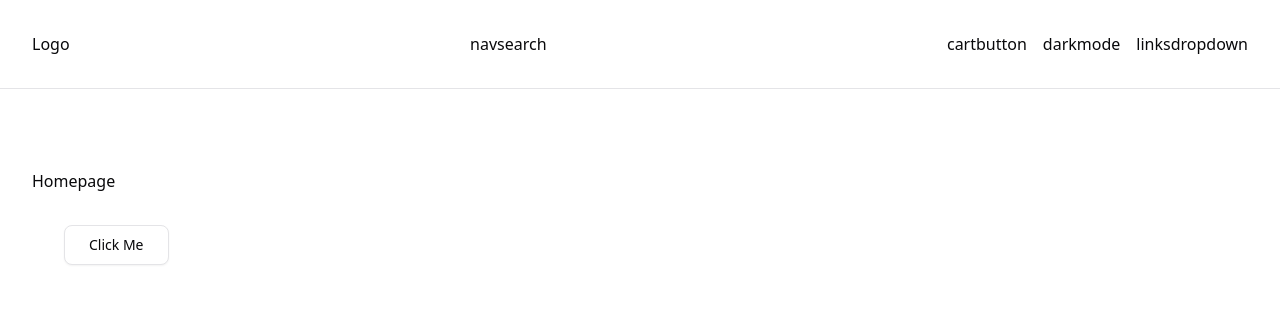
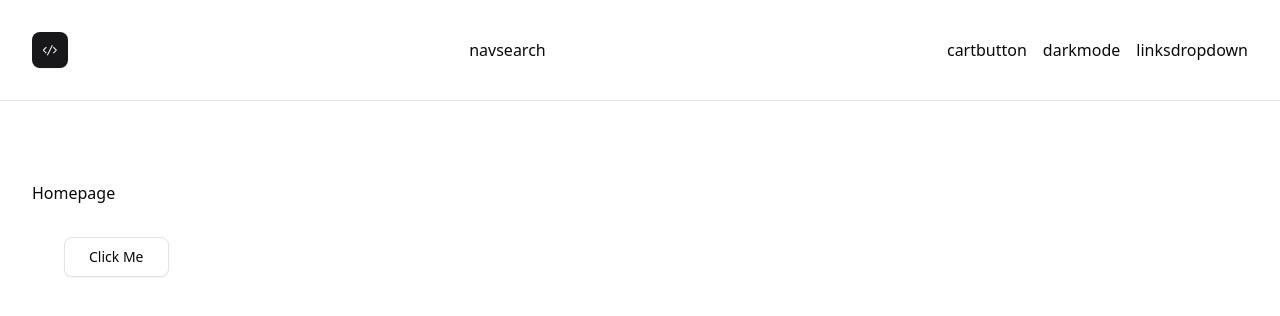
Before and after one commit to jls777/nextjs-store-demo, a Next.js app: page / in a window 1280 px wide. Shown: the top 316 px of the page. Built offline with nearby package versions, Linux system fonts and the light colour scheme.

Commit message:
logo component

```diff
--- a/components/navbar/Logo.tsx
+++ b/components/navbar/Logo.tsx
@@ -1,5 +1,15 @@
+import Link from "next/link";
+import { Button } from "../ui/button";
+import { VscCode } from "react-icons/vsc";
+
 function Logo() {
-  return <div>Logo</div>;
+  return (
+    <Button size="icon" asChild>
+      <Link href="/">
+        <VscCode className="w-6 h-6" />
+      </Link>
+    </Button>
+  );
 }
 
 export default Logo;
--- a/package.json
+++ b/package.json
@@ -24,6 +24,7 @@
     "next-themes": "^0.4.4",
     "react": "^19.0.0",
     "react-dom": "^19.0.0",
+    "react-icons": "^5.5.0",
     "sonner": "^2.0.1",
     "tailwind-merge": "^3.0.2",
     "tailwindcss-animate": "^1.0.7"
```
Also changed, not shown: 1 other file (tests, documents, lock files or other folders).
